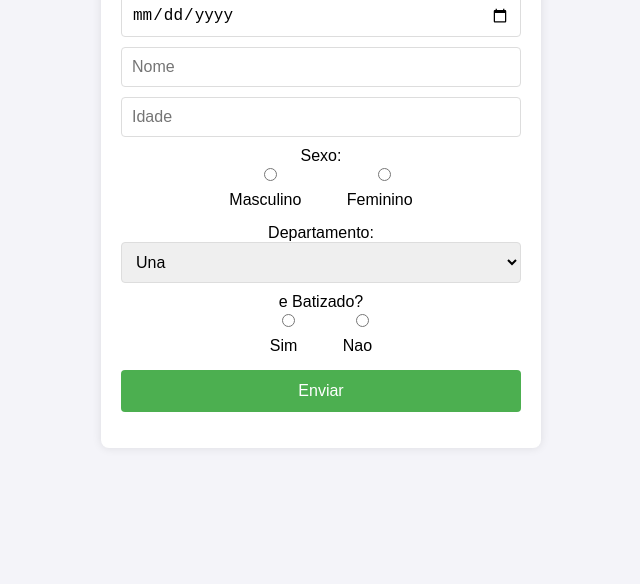
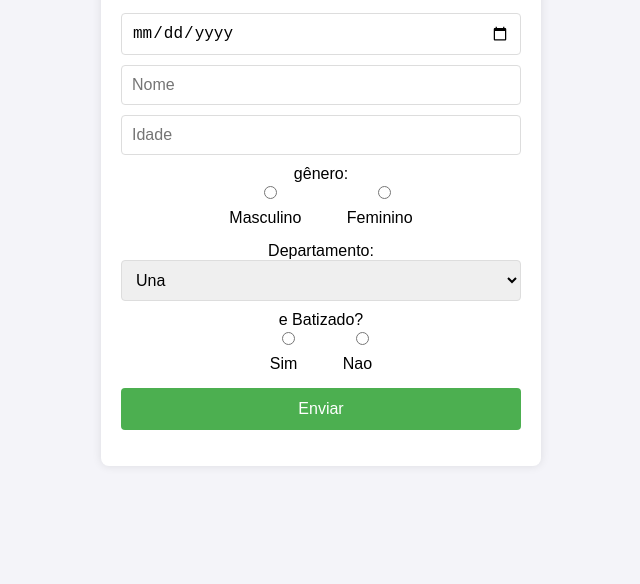
Before and after one commit to highlsilva/highlsilva.github.io, a browser extension: page pages/formulario-de-cadastro/index.html in a window 1280 px wide. Shown: the part 216-800 px from the top of the page, without its empty margins (319-959 px from the left). Drawn offline with Linux system fonts and the light colour scheme.

Commit message:
adicionado campo de data de nascimento e alterado rótulo de sexo para gênero no formulário de cadastro

```diff
--- a/pages/formulario-de-cadastro/index.html
+++ b/pages/formulario-de-cadastro/index.html
@@ -66,6 +66,7 @@
     <div class="container">
       <h1>Formulario de Cadastro</h1>
       <form id="cadastroForm">
+        <p>Data de Nascimento</p>
         <input type="date" id="data" name="data" required placeholder="Data" />
         <input type="text" id="nome" name="nome" required placeholder="Nome" />
         <input
@@ -76,14 +77,14 @@
           placeholder="Idade"
         />
 
-        <label>Sexo:</label>
+        <label>gênero:</label>
         <div class="radio-group">
           <label
-            ><input type="radio" name="sexo" value="Masculino" required />
+            ><input type="radio" name="gênero" value="Masculino" required />
             Masculino</label
           >
           <label
-            ><input type="radio" name="sexo" value="Feminino" required />
+            ><input type="radio" name="gênero" value="Feminino" required />
             Feminino</label
           >
         </div>
@@ -127,7 +128,8 @@
             data: document.getElementById("data").value,
             nome: document.getElementById("nome").value,
             idade: document.getElementById("idade").value,
-            sexo: document.querySelector("input[name='sexo']:checked").value,
+            gênero: document.querySelector("input[name='gênero']:checked")
+              .value,
             departamento: document.getElementById("departamento").value,
             batizado: document.querySelector("input[name='batizado']:checked")
               ? document.querySelector("input[name='batizado']:checked").value
```
